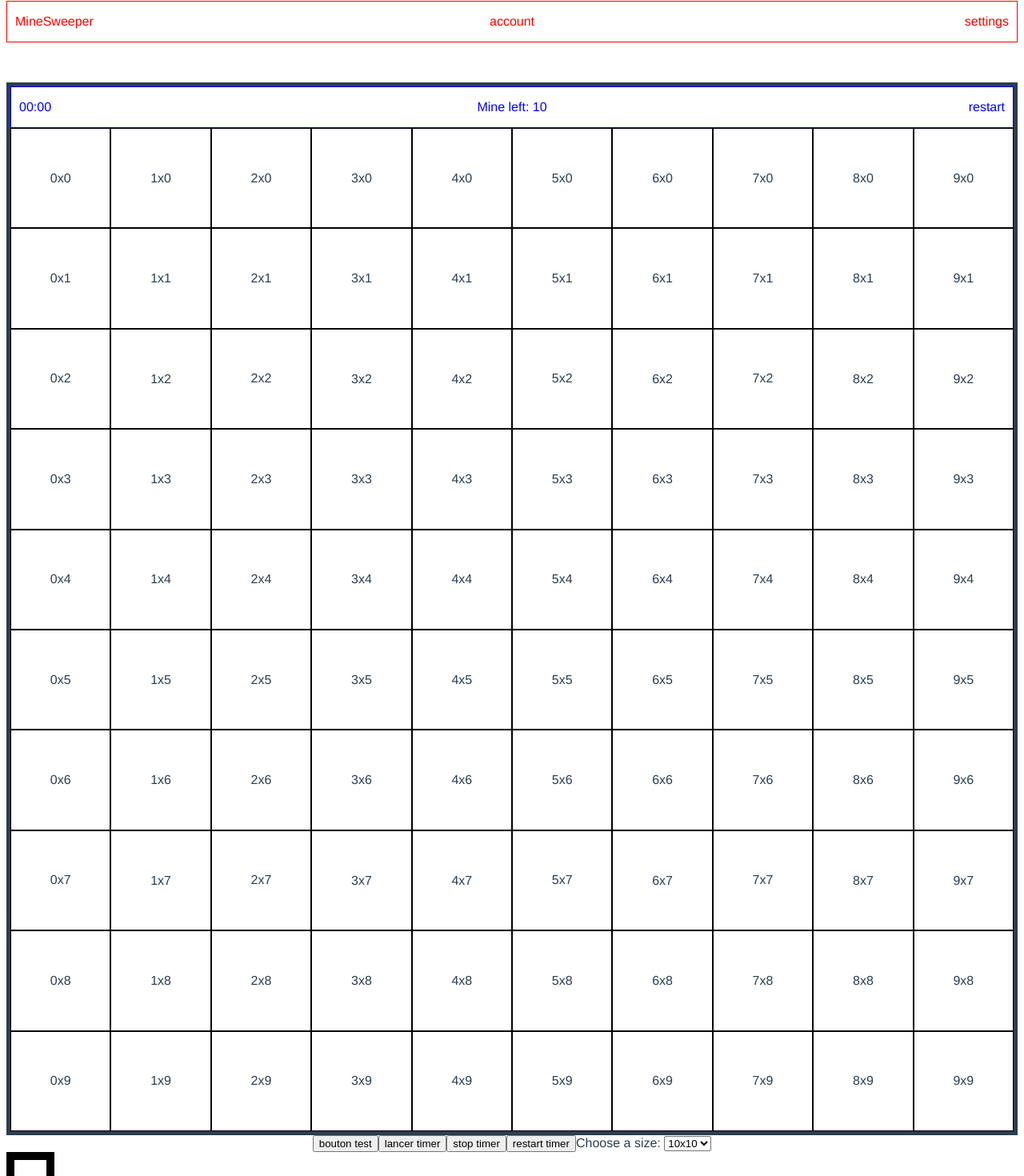
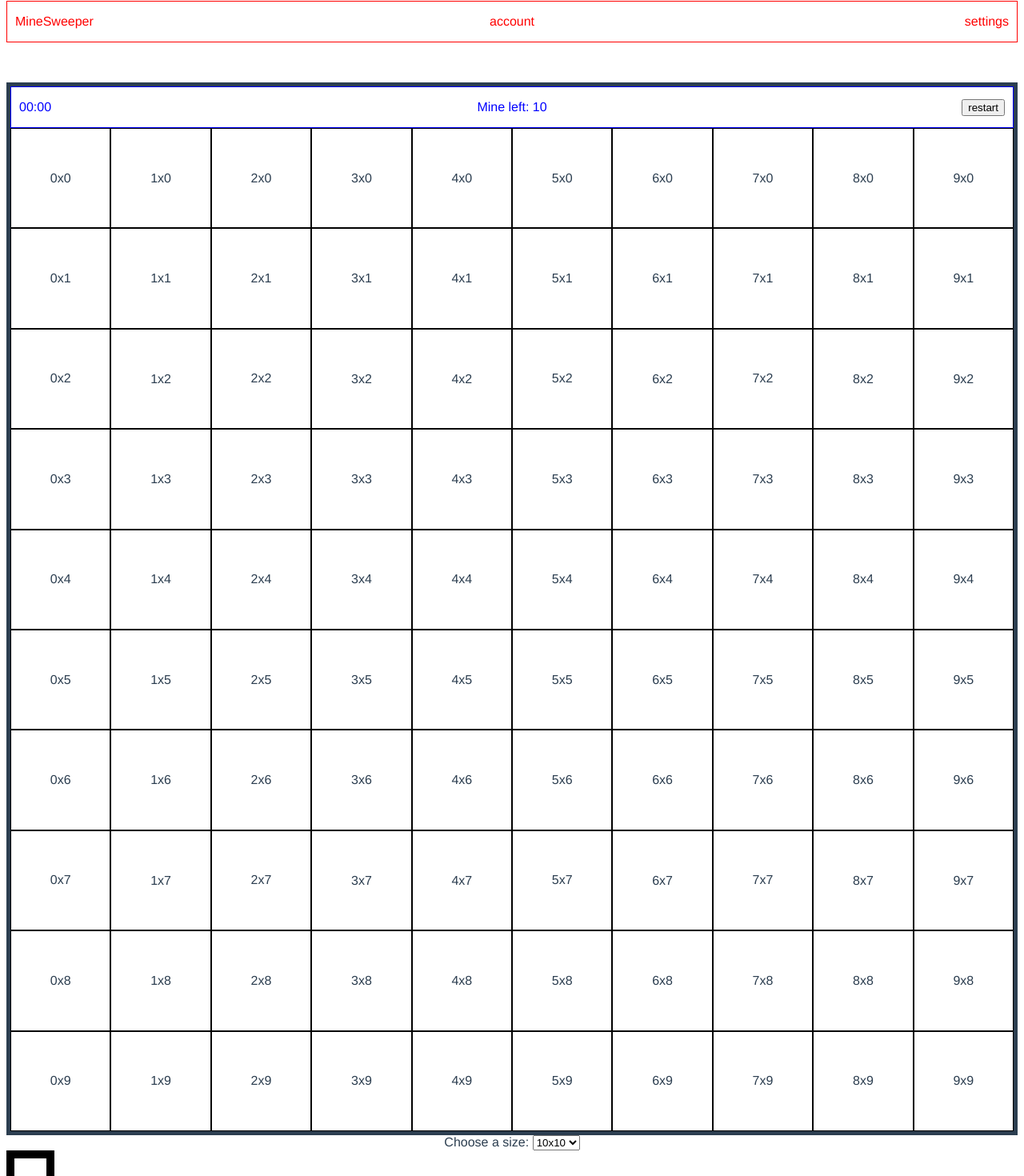
Before and after one commit to ruchlejs/mine_sweeper, a Vue app: page / in a window 1280 px wide. Shown: the part 59-1529 px from the top of the page at 80% size. Built offline with nearby package versions, Linux system fonts and the light colour scheme.

Commit message:
restart button

```diff
--- a/src/components/GameConteneur.vue
+++ b/src/components/GameConteneur.vue
@@ -7,29 +7,14 @@
             <p id="Mine-left">
                 Mine left: {{ mine_left }}
             </p>
-            <p id="restart-button">
+            <button id="restart-button" @click="restartGame()">
                 restart
-            </p>
+            </button>
         </div>
         <GameGrid ref="GameGridRef" :size="size" :mine_left="mine_left" @start-timer="startTimer"
             @mine-plus="increseadMineLeft" @mine-minus="decreseadMineLeft" />
     </div>
 
-    <button @click="console.log(size)">
-        bouton test
-    </button>
-
-    <button @click="startTimer()">
-        lancer timer
-    </button>
-
-    <button @click="stopTimer()">
-        stop timer
-    </button>
-
-    <button @click="restartGame()">
-        restart timer
-    </button>
 
     <label for="chosenSize">Choose a size: </label>
     <select id="chosenSize" v-model="size">
```
